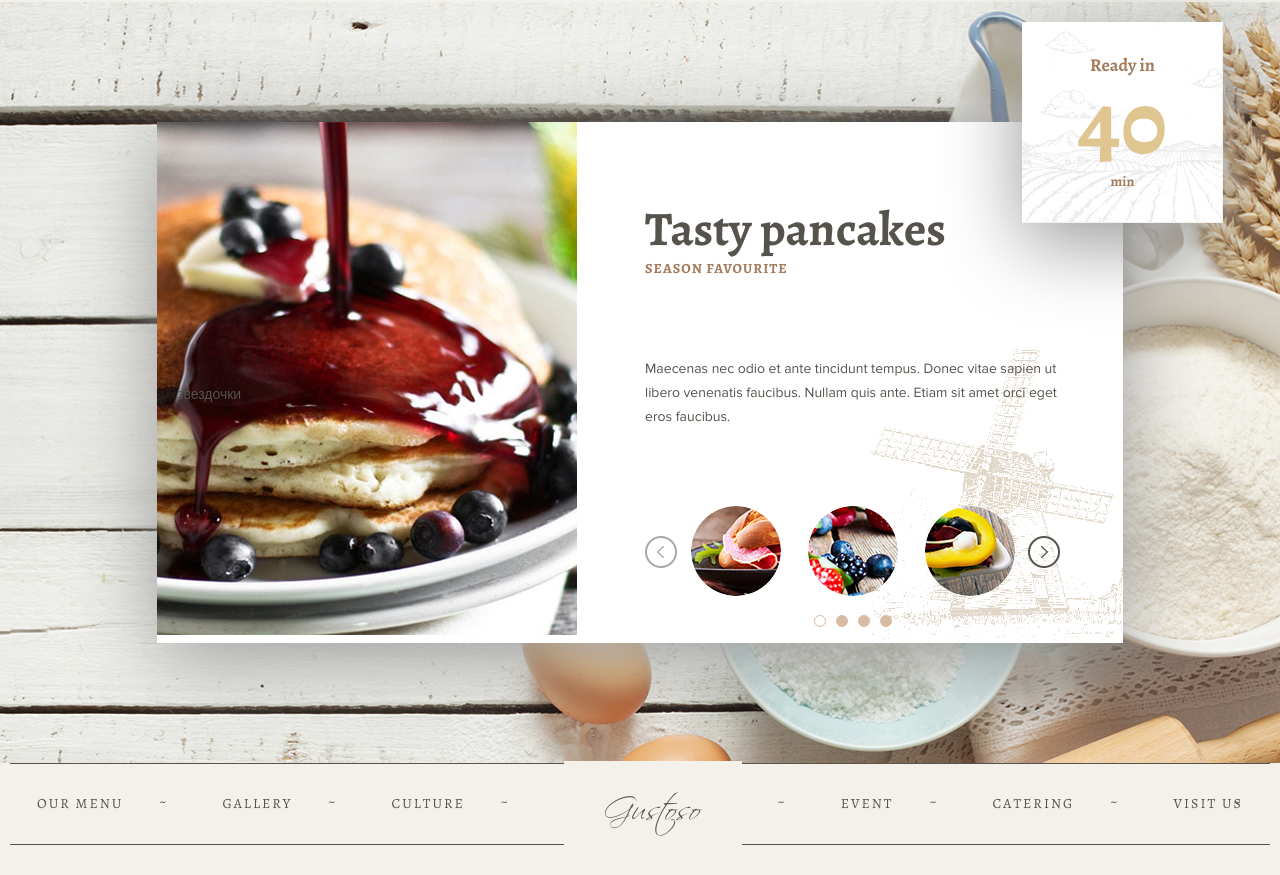
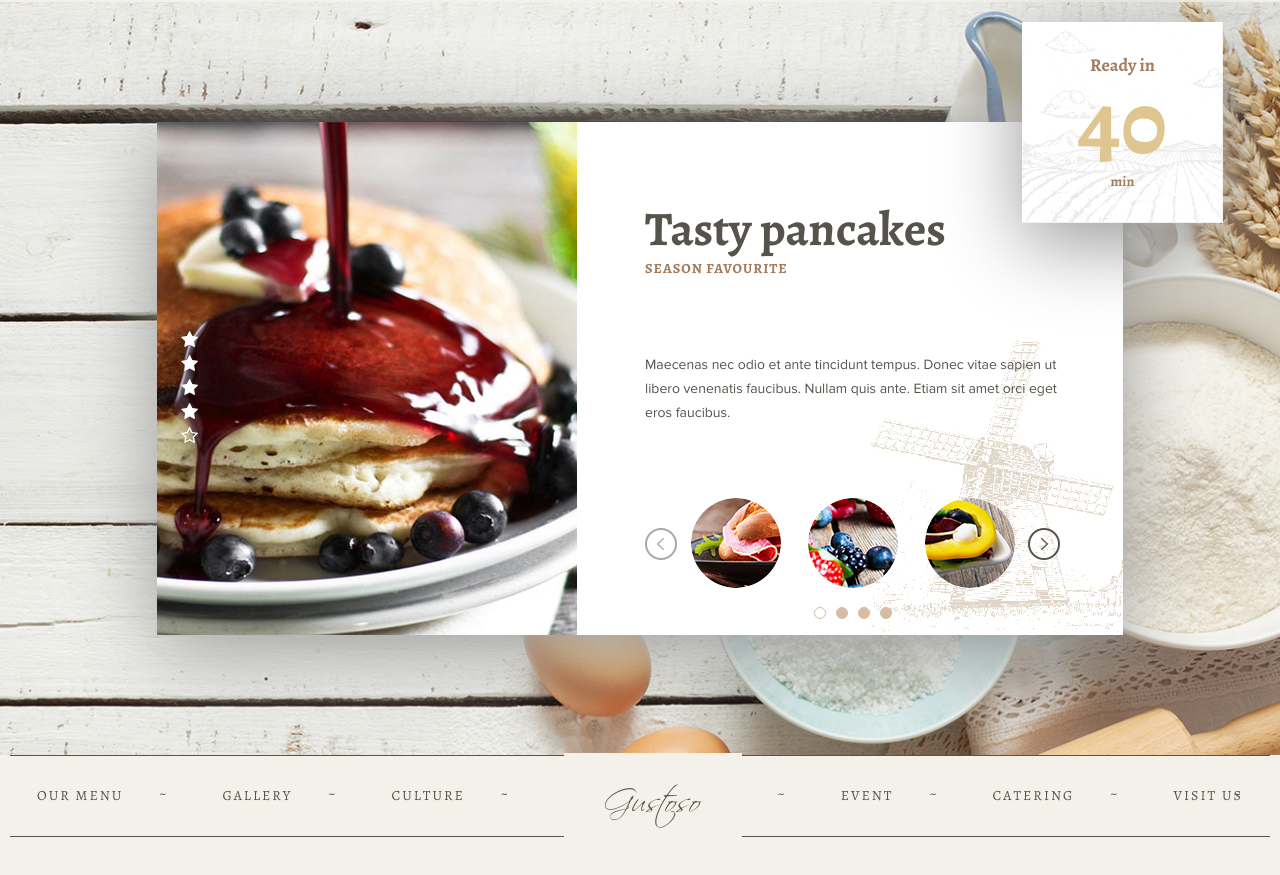
Before and after one commit to ricomen/Bakery, a plain HTML site: page src/index.html in a window 1280 px wide. Shown: the part 1738-2613 px from the top of the page. Drawn offline with Linux system fonts and the light colour scheme; files whose address does not match are found by name.

Commit message:
add raiting-star in pancake

```diff
--- a/src/index.html
+++ b/src/index.html
@@ -74,11 +74,17 @@
     </div>
     <div class="pancake">
       <div class="container pancake--flex">
-        <div class="pancake__raiting">звездочки</div>
-        <div class="puncake__image">
-          <img src="img/pancake-1.jpg" width="420" height="513" alt="Pancake">
+        <div class="pancake__raiting">
+          <div class="puncake__raiting-star"><i class="icon-star"></i></div>
+          <div class="puncake__raiting-star"><i class="icon-star"></i></div>
+          <div class="puncake__raiting-star"><i class="icon-star"></i></div>
+          <div class="puncake__raiting-star"><i class="icon-star"></i></div>
+          <div class="puncake__raiting-star"><i class="icon-star-empty"></i></div>
         </div>
 
+        <div class="pancake__image">
+          <img src="img/pancake-1.jpg" width="420" height="513"alt="Pancake">
+        </div>
         <div class="pancake__description">
           <div class="time-box  time-box--pancake">
             <h2 class="time-box__title">Ready in</h2>
@@ -89,11 +95,8 @@
             <h2 class="pancake__title">Tasty pancakes</h2>
             <h3 class="pancake__favourite">Season favourite</h3>
           </hgroup>
-
           <p class="pancake__text">Maecenas nec odio et ante tincidunt tempus. Donec vitae sapien ut libero venenatis faucibus. Nullam quis ante. Etiam sit amet orci eget eros faucibus.</p>
-
         <div class="slider">
-
           <div class="slider__items">
             <div class="slider__item">
               <a href="" class="slider__link"><img src="img/pancake-2.jpg" alt="Pancake"></a>
@@ -113,9 +116,7 @@
         </div>
       </div>
     </div>
-
-
-
+  </main>
 
   <footer class="page-footer">
     <div class="container">
--- a/src/less/blocks/body.less
+++ b/src/less/blocks/body.less
@@ -40,7 +40,8 @@ body {
   /* Uncomment for 3D effect */
   /* text-shadow: 1px 1px 1px rgba(127, 127, 127, 0.3); */
 }
-
+.icon-star:before { content: '\e800'; } /* '' */
+.icon-star-empty:before { content: '\e801'; } /* '' */
 .icon-twitter:before { content: '\f099'; } /* '' */
 .icon-facebook:before { content: '\f09a'; } /* '' */
 .icon-instagram:before { content: '\f16d'; } /* '' */
--- a/src/less/blocks/pancake.less
+++ b/src/less/blocks/pancake.less
@@ -18,13 +18,17 @@
     position: absolute;
     left: 20px;
     top: 50%;
+    color: #fff;
+    margin-top: -50px;
+    font-size: 18px;
   }
   &__image {
-    width: 43%;
+    width: 420px;
     height: 513px;
+    font-size: 0;
     img {
-      max-width: 100%;
-      height: auto;
+     max-width: 100%;
+     height: auto;
     }
   }
   &__description {
```
Also changed, not shown: src/css/style.css.
